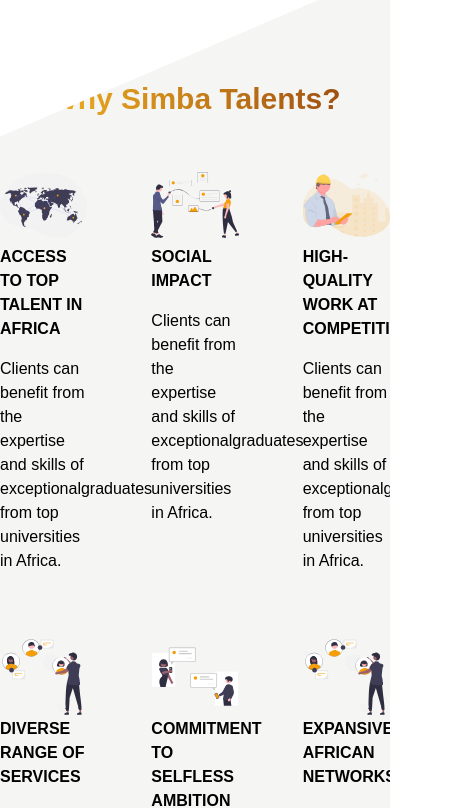
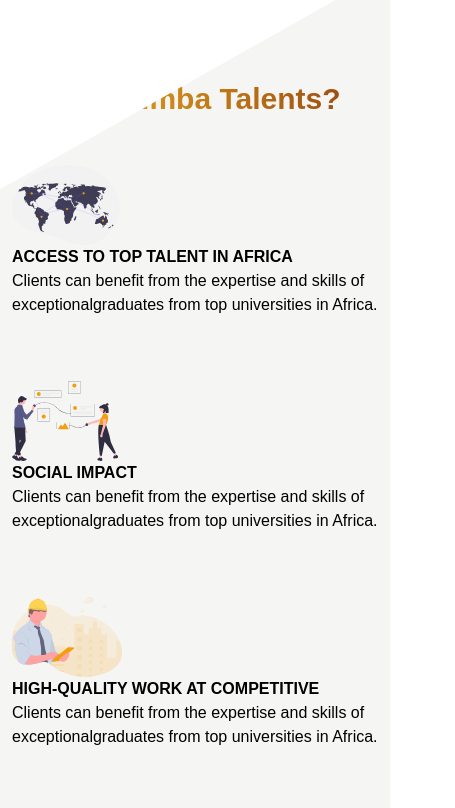
Before and after one commit to Lubwama-Emmanuel/STG_tailwind_react, a React (Create React App) app: page / in a window 390 px wide. Shown: the part 1120-1928 px from the top of the page, 455 px wide, since content can reach past the window. Built offline with nearby package versions, Linux system fonts and the light colour scheme.

Commit message:
feat:(added mobile responsiveness)

```diff
--- a/src/Components/WhySimba.jsx
+++ b/src/Components/WhySimba.jsx
@@ -1,15 +1,18 @@
 export default function WhySimba() {
+  const clipPathValues = {
+    base: "0 15%, 100% 0%, 100% 100%, 0% 100%",
+  };
   return (
     <section
       style={{
-        clipPath: "polygon(0 15%, 100% 0%, 100% 100%, 0% 100%)",
+        clipPath: `polygon(${clipPathValues.base})`,
       }}
       className="m-auto mb-20 bg-stone-100 pt-28"
     >
       <h2 className="mb-2 bg-gradient-to-r from-amber-400 to-amber-800 bg-clip-text text-center text-3xl font-semibold text-transparent">
         Why Simba Talents?
       </h2>
-      <div className="m-auto grid max-w-6xl grid-cols-3 gap-16 py-10">
+      <div className="m-auto grid max-w-6xl grid-cols-1 gap-16 py-10 sm:grid-cols-3">
         <Reason
           title={"Access to top talent in Africa"}
           desc={
@@ -59,7 +62,7 @@
 
 function Reason({ title, svg, desc }) {
   return (
-    <div className="space-y-4">
+    <div className="px-3 sm:space-y-4">
       <div>
         <div>
           <img src={`${svg}.svg`} alt="africa" className="h-20" />
```
